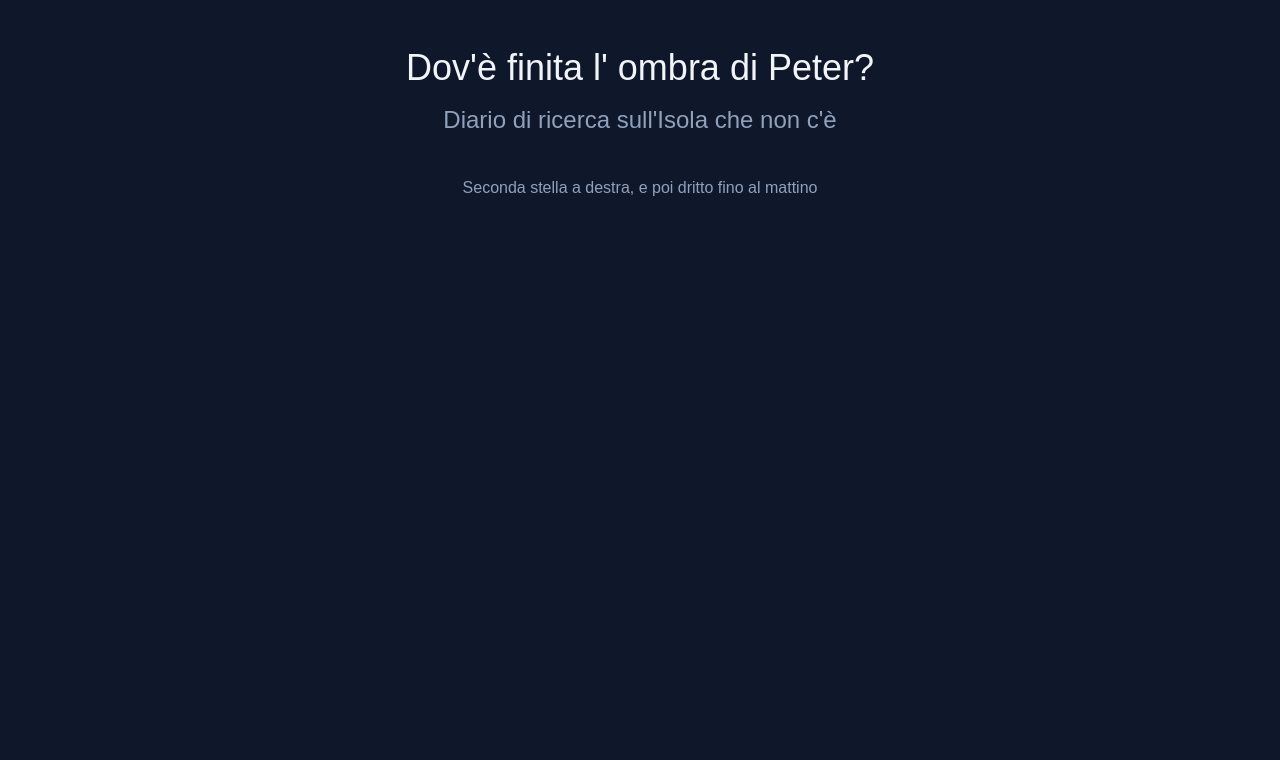
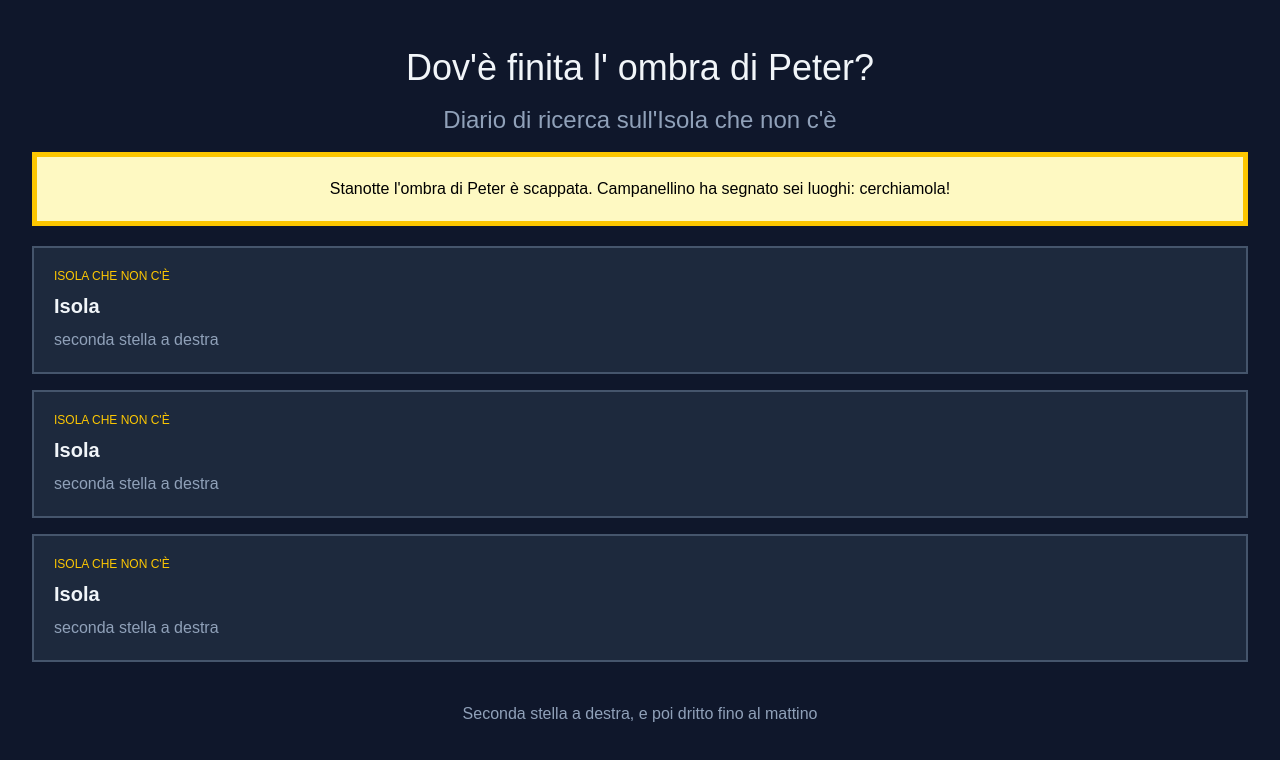
Before and after one commit to davelista/corso-coding-arkemis, a Next.js app in the folder giorno-14/isola-next/: page / in a window 1280 px wide. Shown: the top 760 px of the page. Built offline with nearby package versions, Linux system fonts and the light colour scheme.

Commit message:
CardLuogo + Pergamena

```diff
--- /dev/null
+++ b/giorno-14/isola-next/app/components/CardLuogo.jsx
@@ -0,0 +1,9 @@
+export default function CardLuogo({nome = "Isola", descrizione = "seconda stella a destra", zona = "Isola che non c'è"}) {
+    return (
+        <article className="p-5 border-2 border-slate-600 bg-slate-800">
+            <p className="text-xs text-yellow-400 uppercase mb-2">{zona}</p>
+            <h2 className="text-xl font-bold mb-2">{nome}</h2>
+            <p className="text-slate-400">{descrizione}</p>
+        </article>
+    );
+}
--- a/giorno-14/isola-next/app/components/Header.jsx
+++ b/giorno-14/isola-next/app/components/Header.jsx
@@ -2,7 +2,7 @@ export default function Header() {
   return (
     <header className="text-center">
       <h1 className="text-4xl p-4">Dov'è finita l' ombra di Peter?</h1>
-      <p className="text-2xl text-slate-400">
+      <p className="text-2xl text-slate-400 mb-4">
         Diario di ricerca sull'Isola che non c'è
       </p>
     </header>
--- /dev/null
+++ b/giorno-14/isola-next/app/components/Pergamena.jsx
@@ -0,0 +1,9 @@
+export default function Pergamena({}){
+    return(
+        <section>
+            <p className="text-center text-black bg-yellow-100 p-5 border-5 border-yellow-400 mb-5">
+                Stanotte l'ombra di Peter è scappata. Campanellino ha segnato sei luoghi: cerchiamola!
+            </p>
+        </section>
+    );
+}
--- a/giorno-14/isola-next/app/page.js
+++ b/giorno-14/isola-next/app/page.js
@@ -1,10 +1,18 @@
 import Header from "./components/Header";
 import Footer from "./components/Footer";
+import CardLuogo from "./components/CardLuogo";
+import Pergamena from "./components/Pergamena";
 
 export default function Home() {
   return (
     <main className="min-h-screen bg-slate-900 p-8 text-slate-100">
       <Header />
+      <Pergamena/>
+      <div className="grid grid-cols-1 md:grid-cols-1 lg:grid-cols-1 gap-4 border-solid-700  ">
+        <CardLuogo luogo={{ nome: "Luogo 1", descrizione: "Descrizione del luogo 1" }} />
+        <CardLuogo luogo={{ nome: "Luogo 2", descrizione: "Descrizione del luogo 2" }} />
+        <CardLuogo luogo={{ nome: "Luogo 3", descrizione: "Descrizione del luogo 3" }} />
+      </div>
       <Footer />
     </main>
   );
```
